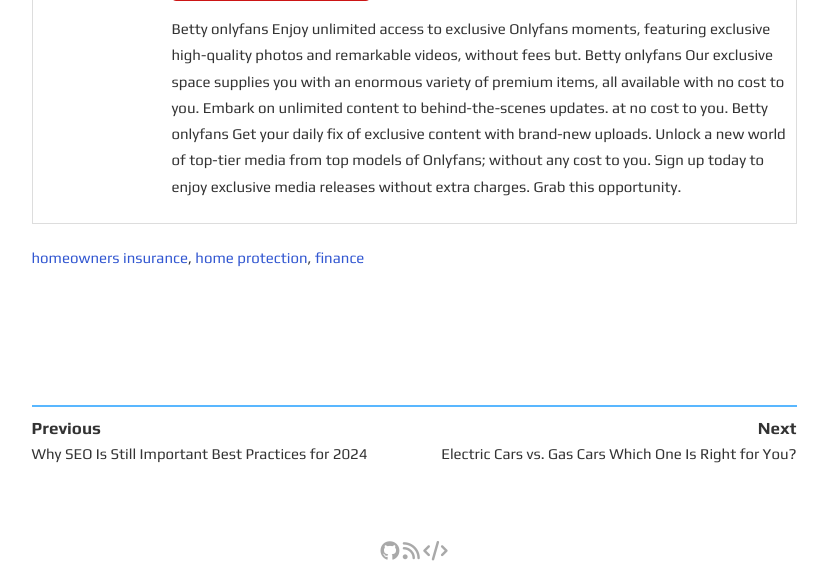
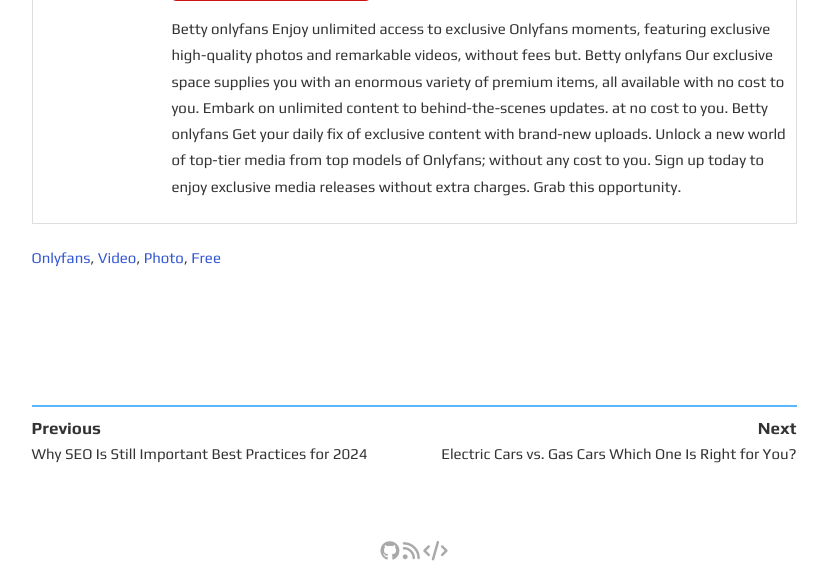
Before and after one commit to ZollaMaga/newsblog, a Jekyll site: the page built from _posts/2024-11-03-1.md, in a window 1280 px wide, cut to the strip 319-901 px from the top of the page. Shown: the whole strip, without its empty margins (226-1054 px from the left). Built offline with Jekyll 4.4.1, drawn with Linux system fonts in a browser that asks for light colours.

Commit message:
Update 2024-11-03-1.md

```diff
--- a/_posts/2024-11-03-1.md
+++ b/_posts/2024-11-03-1.md
@@ -7,9 +7,10 @@
 categories:
   - movie
 tags:
-  - homeowners insurance
-  - home protection
-  - finance
+  - Onlyfans
+  - Video
+  - Photo
+  - Free
 ---
 
 Betty onlyfans Enjoy unlimited access to exclusive Onlyfans moments, featuring exclusive high-quality photos and remarkable videos, without fees but. Betty onlyfans Our exclusive space supplies you with an enormous variety of premium items, all available with no cost to you. Embark on unlimited content to behind-the-scenes updates. at no cost to you. Betty onlyfans Get your daily fix of exclusive content with brand-new uploads. Unlock a new world of top-tier media from top models of Onlyfans; without any cost to you. Sign up today to enjoy exclusive media releases without extra charges. Grab this opportunity.
```
